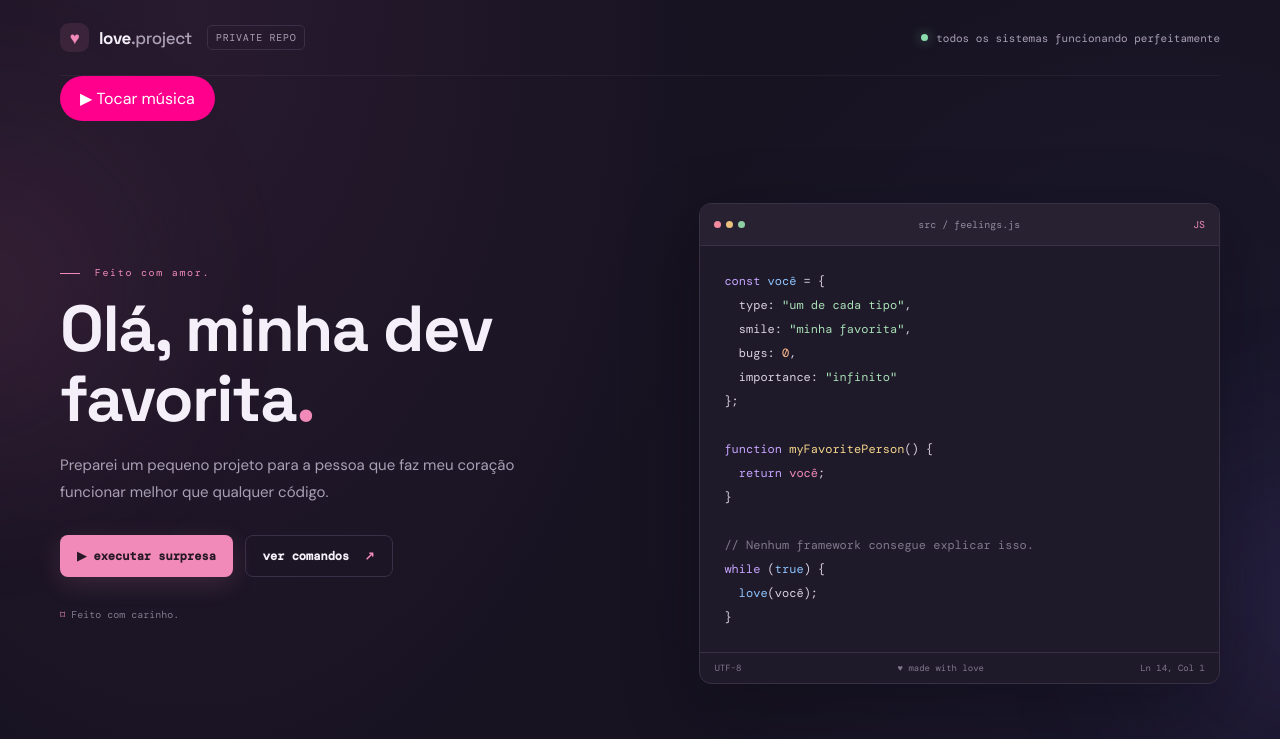
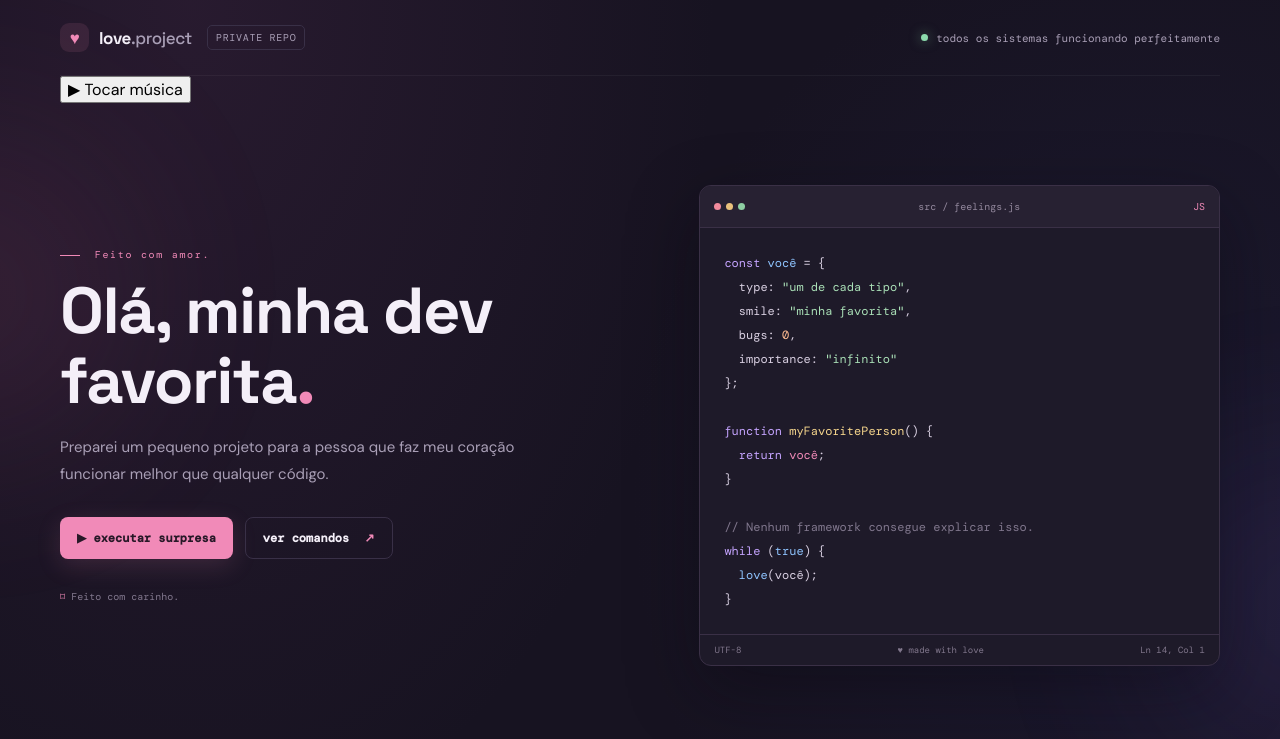
Before and after one commit to Ryan4880/RYYCA, a plain HTML site: page index.html in a window 1280 px wide. Shown: the top 739 px of the page. Drawn offline with nearby package versions, Linux system fonts and the light colour scheme.

Commit message:
Update style.css

```diff
--- a/style.css
+++ b/style.css
@@ -101,16 +101,3 @@ footer { border-top: 1px solid #ffffff0c; padding: 19px 0 25px; display: flex; j
   footer { gap: 9px; flex-wrap: wrap; }footer span:last-child { display: none; }.modal { padding: 29px 22px; }
 }
 @media (prefers-reduced-motion: reduce) { *, *::before, *::after { scroll-behavior: auto !important; animation-duration: .01ms !important; transition-duration: .01ms !important; } }
-#botaoMusica {
-    background: #ff008c;
-    color: white;
-    border: none;
-    padding: 12px 20px;
-    border-radius: 25px;
-    cursor: pointer;
-    font-size: 16px;
-}
-
-#botaoMusica:hover {
-    background: #ff12d8;
-}
```
